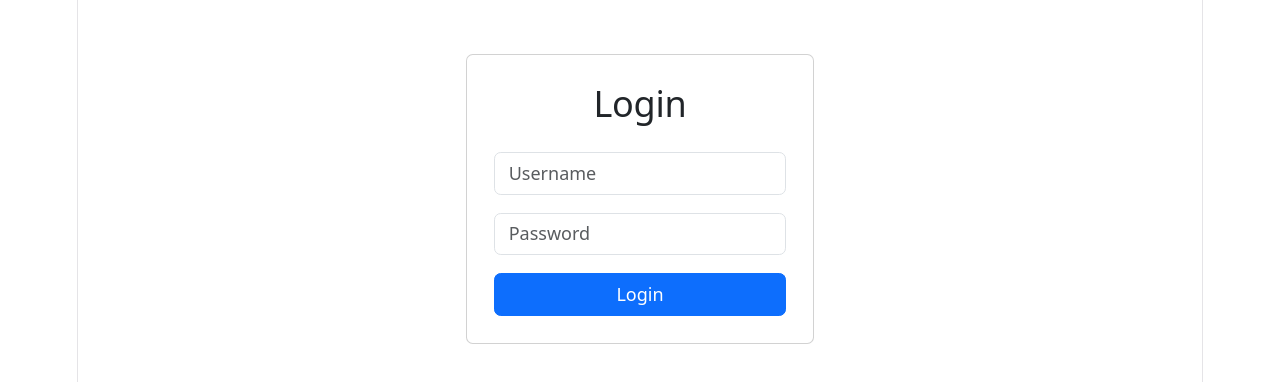
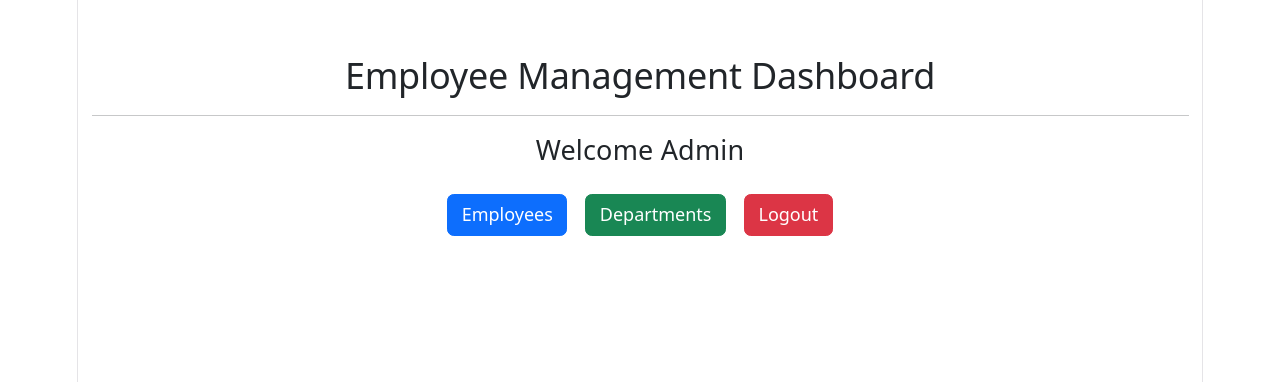
Before and after one commit to Khyati03/employee-management-ui, a React (Vite) app: page /dashboard in a window 1280 px wide. Shown: the top 382 px of the page. Built offline with nearby package versions, Linux system fonts and the light colour scheme.

Commit message:
Add dashboard page and login navigation

```diff
--- a/src/App.jsx
+++ b/src/App.jsx
@@ -1,7 +1,14 @@
+import { Routes, Route } from "react-router-dom";
 import Login from "./pages/Login";
+import Dashboard from "./pages/Dashboard";
 
 function App() {
-    return <Login />;
+    return (
+        <Routes>
+            <Route path="/" element={<Login />} />
+            <Route path="/dashboard" element={<Dashboard />} />
+        </Routes>
+    );
 }
 
 export default App;
--- /dev/null
+++ b/src/pages/Dashboard.jsx
@@ -0,0 +1,31 @@
+function Dashboard() {
+    return (
+        <div className="container mt-5">
+
+            <h2>Employee Management Dashboard</h2>
+
+            <hr />
+
+            <h4>Welcome Admin</h4>
+
+            <div className="mt-4">
+
+                <button className="btn btn-primary me-3">
+                    Employees
+                </button>
+
+                <button className="btn btn-success me-3">
+                    Departments
+                </button>
+
+                <button className="btn btn-danger">
+                    Logout
+                </button>
+
+            </div>
+
+        </div>
+    );
+}
+
+export default Dashboard;
--- a/src/pages/Login.jsx
+++ b/src/pages/Login.jsx
@@ -18,7 +18,9 @@ function Login() {
 
             localStorage.setItem("token", response.data.token);
 
+
             alert("Login Successful!");
+            navigate("/dashboard");
 
         } catch (error) {
 
```
